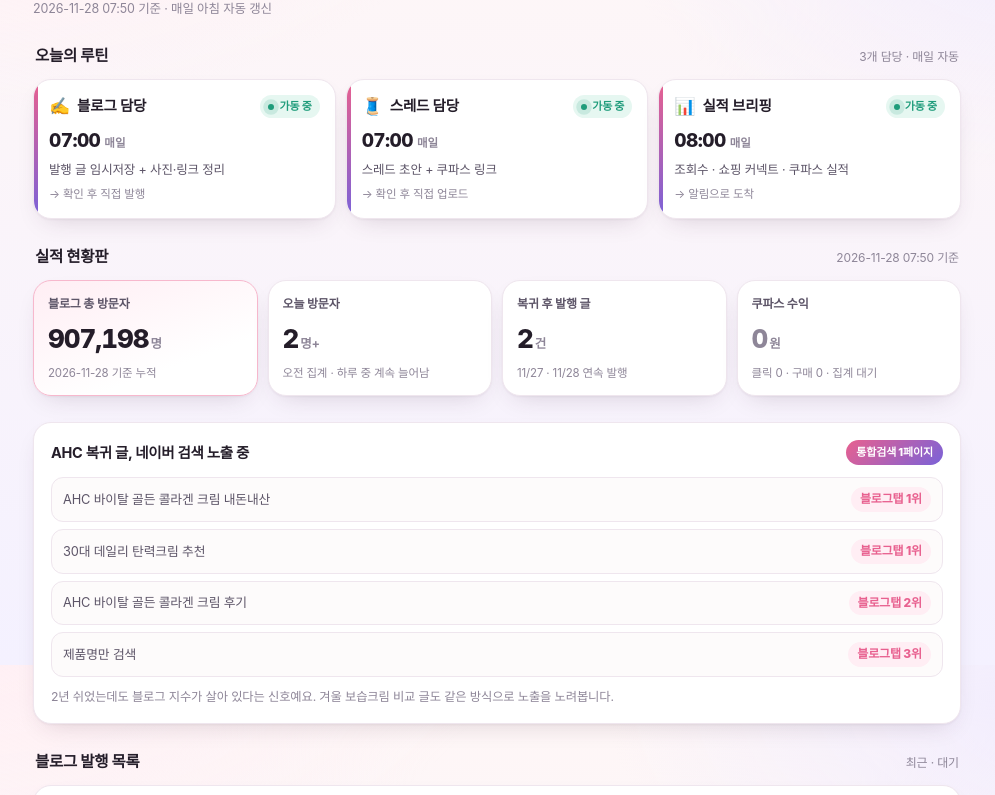
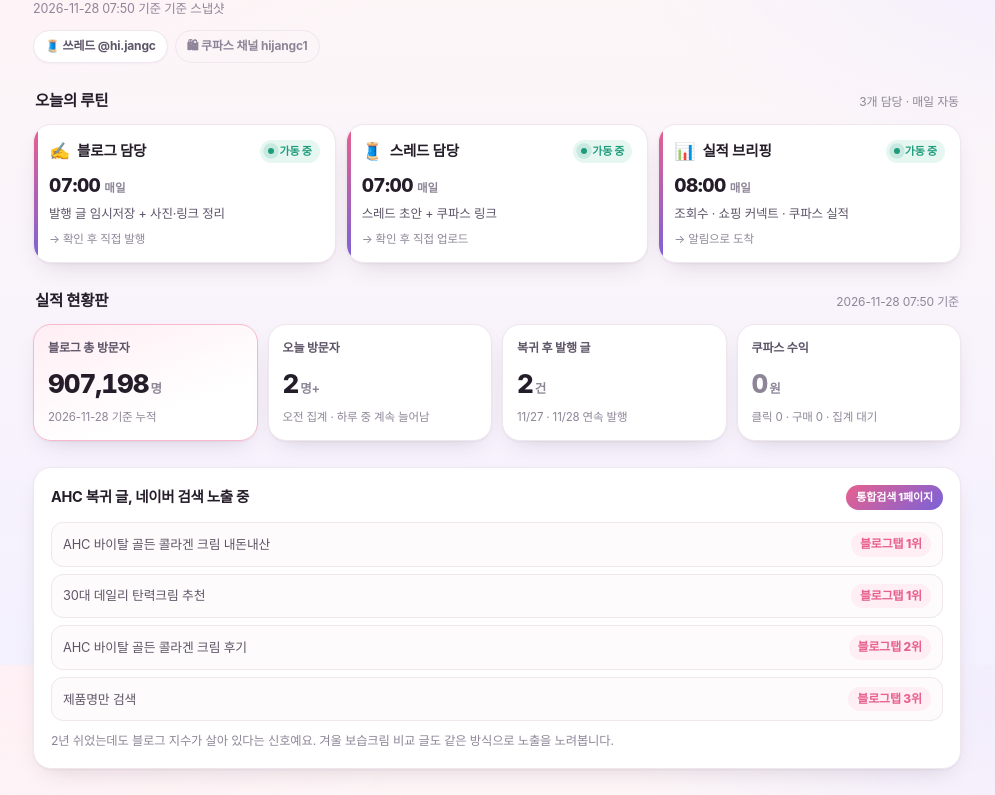
Before and after one commit to jma12130406-star/diary1213, a plain HTML site: page dashboard/index.html in a window 1280 px wide. Shown: the part 135-930 px from the top of the page, without its empty margins (143-1138 px from the left). Drawn offline with Linux system fonts and the light colour scheme; a web font is replaced by a local one.

Commit message:
Dashboard: snapshot wording and channel quick links

```diff
--- a/dashboard/data/dashboard.json
+++ b/dashboard/data/dashboard.json
@@ -147,7 +147,7 @@
     }
   ],
   "footer": {
-    "source": "매일 07:00 블로그·스레드 루틴, 08:00 실적 브리핑 결과를 반영해 갱신합니다.",
+    "source": "표시된 기준 시각의 스냅샷입니다. 값이 바뀌면 data/dashboard.json만 고치면 바로 반영됩니다.",
     "updated_from": "GitHub jma12130406-star/diary1213 · dashboard"
   }
 }
--- a/dashboard/index.html
+++ b/dashboard/index.html
@@ -58,6 +58,10 @@ a:hover{text-decoration:underline}
 h1{font-size:clamp(24px,6vw,32px);line-height:1.2;margin:2px 0 0;letter-spacing:-.035em}
 h1 .sub{display:block;font-size:14px;font-weight:600;color:var(--ink-2);letter-spacing:-.01em;margin-top:6px}
 .meta{font-size:12.5px;color:var(--ink-3)}
+.chips{display:flex;flex-wrap:wrap;gap:7px;margin-top:2px}
+.chip{display:inline-flex;align-items:center;gap:5px;font-size:12px;font-weight:700;color:var(--ink-2);background:var(--card);border:1px solid var(--line);border-radius:999px;padding:6px 11px;box-shadow:0 1px 2px rgba(70,40,70,.04)}
+.chip:hover{text-decoration:none;border-color:var(--pink-2);color:var(--pink)}
+.chip.quiet{color:var(--ink-3);background:transparent;box-shadow:none}
 
 /* ── section ── */
 section{margin-top:26px}
@@ -159,6 +163,10 @@ section{margin-top:26px}
     <span class="eyebrow">🌷 side income desk</span>
     <h1>부업 비서실<span class="sub" id="channel">엠또의 먹고 사는 법</span></h1>
     <div class="meta" id="updated">불러오는 중…</div>
+    <div class="chips">
+      <a class="chip" href="https://www.threads.com/@hi.jangc" target="_blank" rel="noopener">🧵 쓰레드 @hi.jangc</a>
+      <span class="chip quiet">🛍 쿠파스 채널 hijangc1</span>
+    </div>
   </header>
 
   <main id="app">
@@ -216,7 +224,7 @@ section{margin-top:26px}
   function render(d){
     document.title = (d.title || '부업 비서실') + ' · ' + (d.channel || '');
     if (d.channel) document.getElementById('channel').textContent = d.channel;
-    if (d.updated_label) document.getElementById('updated').textContent = d.updated_label + ' · 매일 아침 자동 갱신';
+    if (d.updated_label) document.getElementById('updated').textContent = d.updated_label + ' 기준 스냅샷';
     document.getElementById('notice').textContent = d.notice || '';
     var f = d.footer || {};
     document.getElementById('foot').innerHTML =
```
